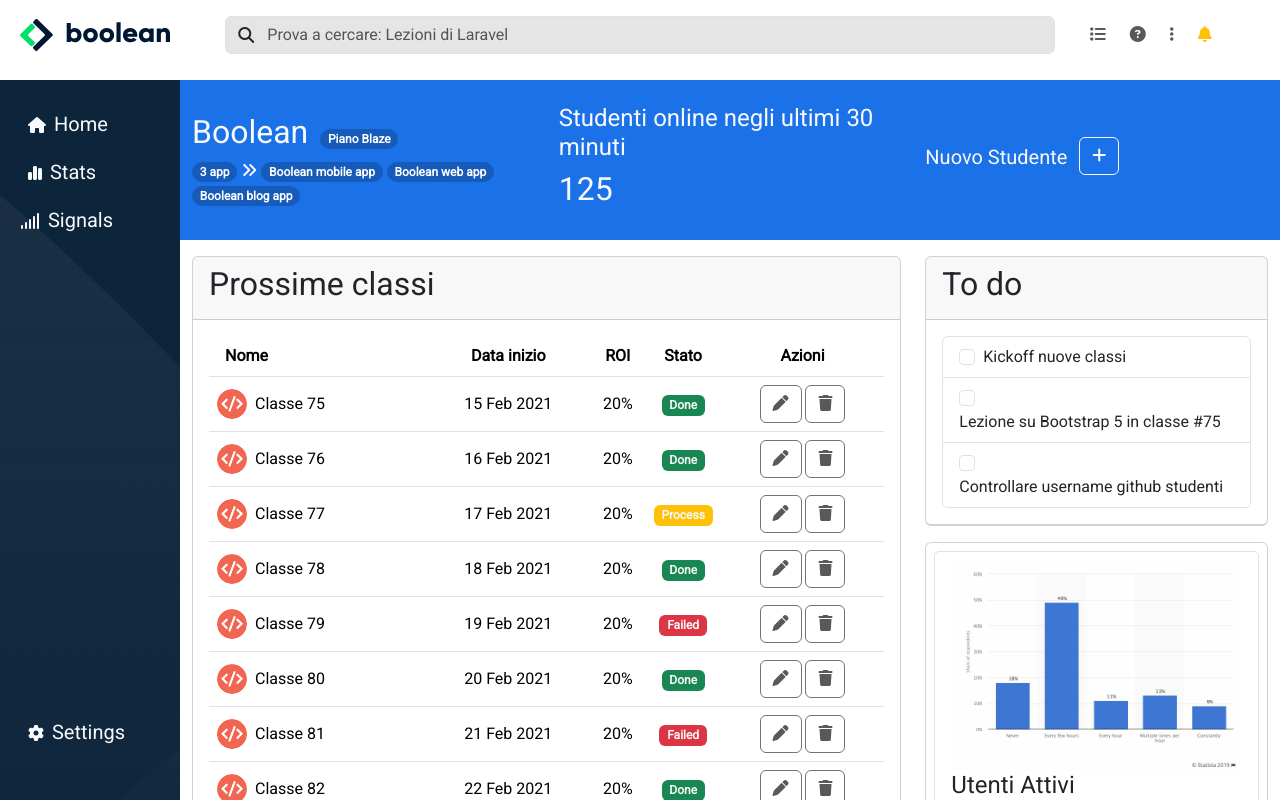
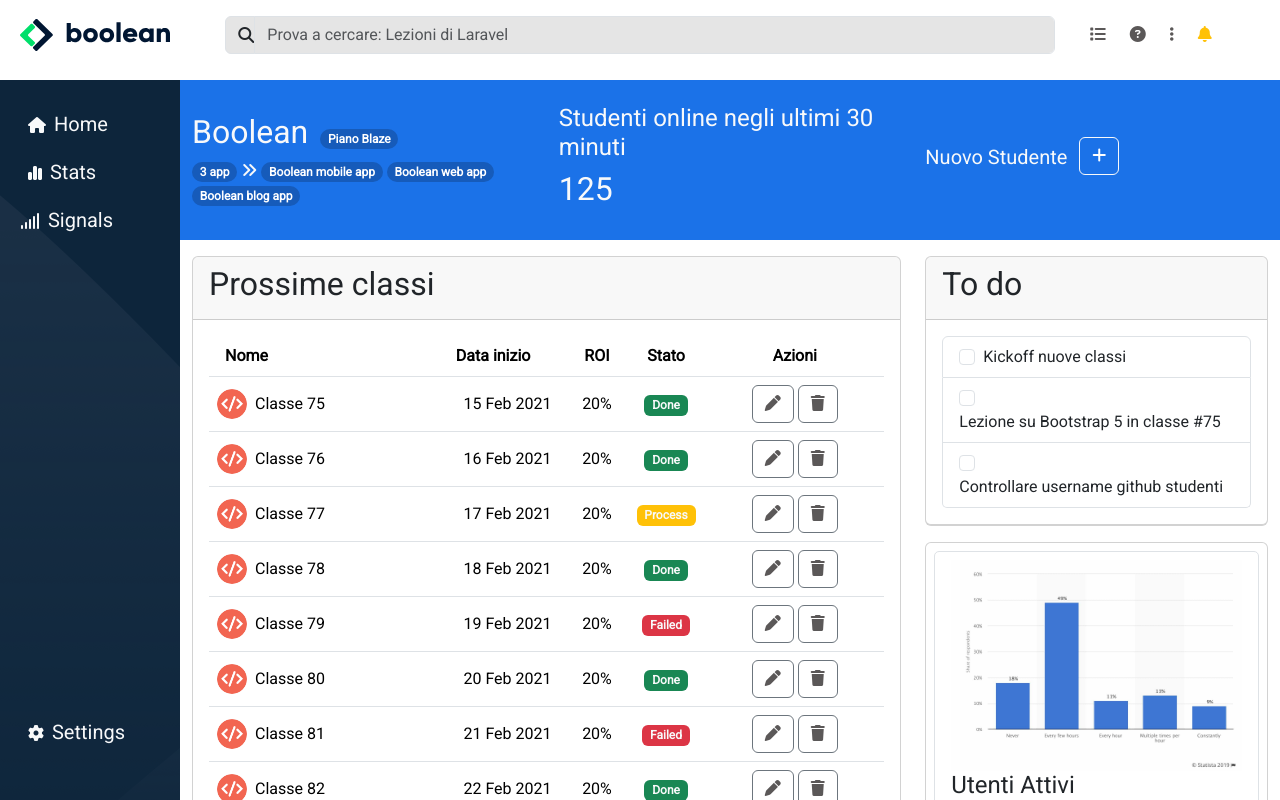
Before and after one commit to Finnedorn/html-css-bootstrap-dashboard, a plain HTML site: page index.html in a window 1280 px wide. Drawn offline with nearby package versions, Linux system fonts and the light colour scheme.

```diff
--- a/index.html
+++ b/index.html
@@ -315,8 +315,8 @@
                   <table class="table">
                     <thead>
                       <tr>
-                        <th scope="col" class="col-5 col-sm-4 col-lg-4 col-l-5 ps-3">Nome</th>
-                        <th scope="col" class="col-2 col-lg-3 col-l-2 text-center icon-none">Data inizio</th>
+                        <th scope="col" class="col-5 col-sm-4 ps-3">Nome</th>
+                        <th scope="col" class="col-2 col-lg-3text-center icon-none">Data inizio</th>
                         <th scope="col" class="col-1 text-center icon-none">ROI</th>
                         <th scope="col" class="col-2 col-sm-1 text-center">Stato</th>
                         <th scope="col" class="col-3 col-md-2 col-lg-3 text-center">Azioni</th>
```
